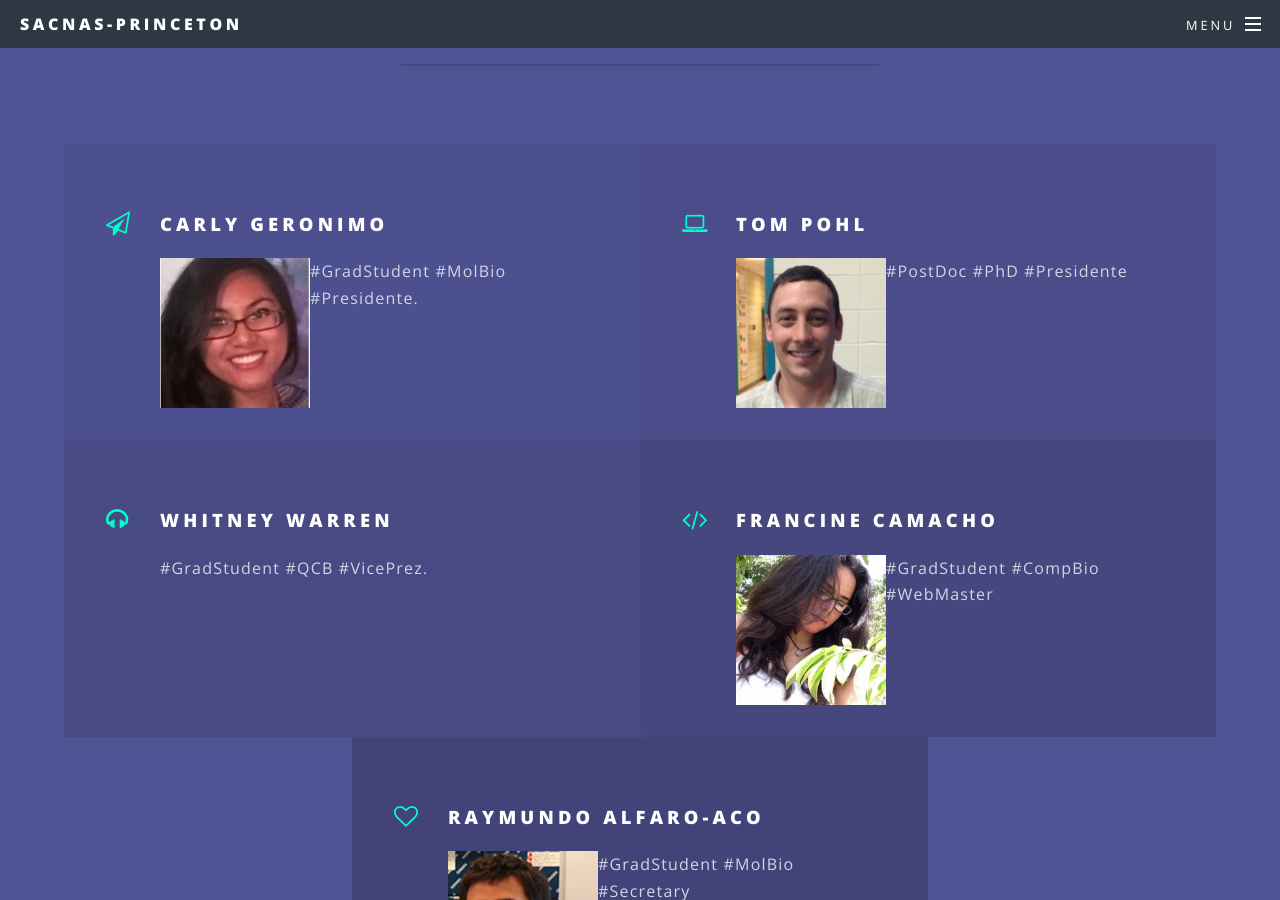
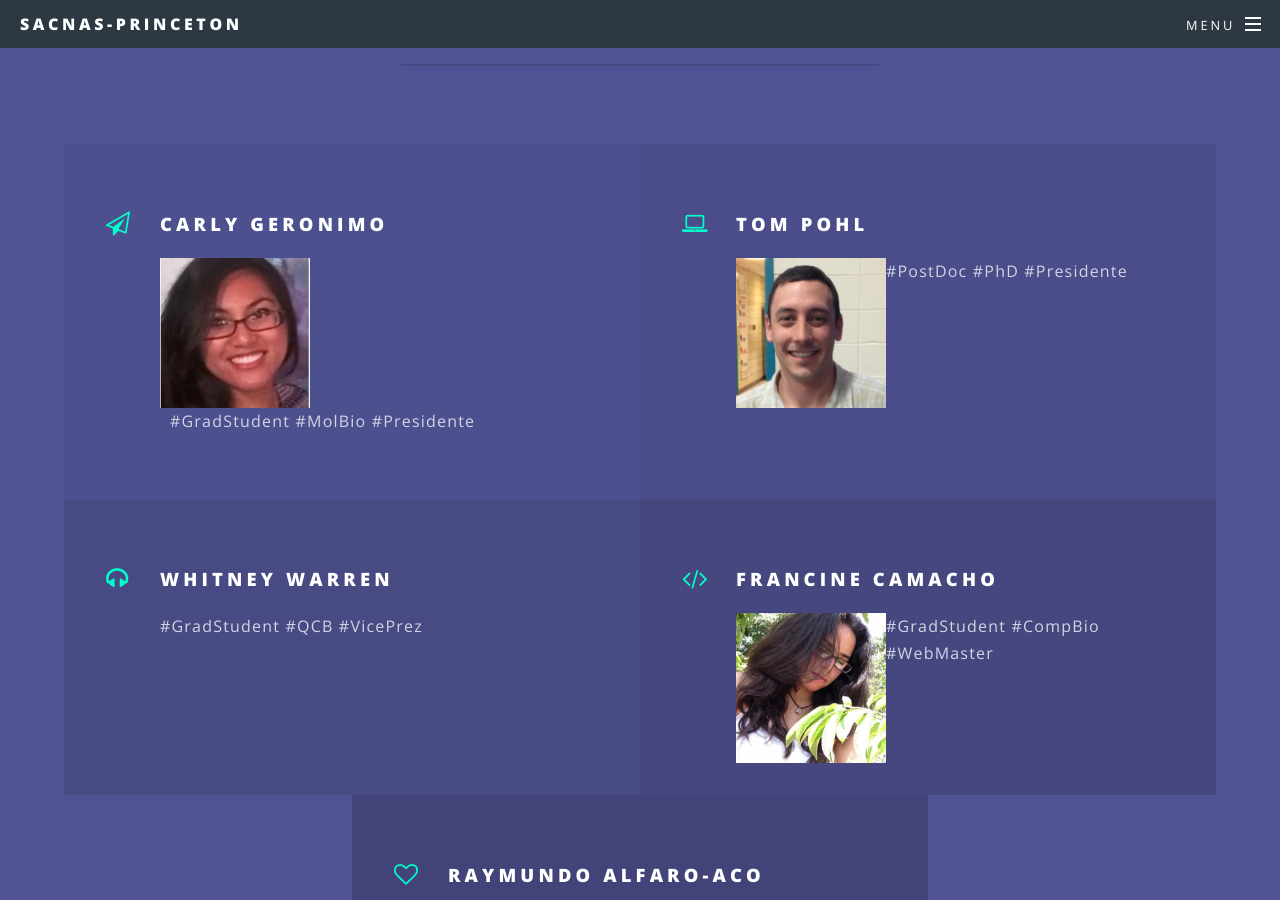
Before and after one commit to SACNAS-Princeton/SACNAS-Princeton.github.io, a Jekyll site: the page built from index.html, in a window 1280 px wide and 900 px high, scrolled down 2698 px. Built offline with Jekyll 4.4.1, drawn with Linux system fonts in a browser that asks for light colours.

Commit message:
working on main page content --testing image placement added padding

```diff
--- a/index.html
+++ b/index.html
@@ -67,7 +67,9 @@ layout: landing
 								<li class="icon fa-paper-plane-o">
 									<h3>Carly Geronimo</h3>
 									<img style="float:left;width:150px;height:150px" src="{{ site.baseurl }}carly.jpg">
-									<p>#GradStudent #MolBio #Presidente.</p>
+									<div style="float:left; PADDING-LEFT:10px">
+									<p>#GradStudent #MolBio #Presidente</p>
+								</div>
 								</li>
 								<li class="icon fa-laptop">
 									<h3>Tom Pohl </h3>
@@ -76,7 +78,7 @@ layout: landing
 								</li>
 								<li class="icon fa-headphones">
 									<h3>Whitney Warren</h3>
-									<p> #GradStudent #QCB #VicePrez.</p>
+									<p> #GradStudent #QCB #VicePrez</p>
 								</li>
 								<li class="icon fa-code">
 									<h3>Francine Camacho</h3>
```
